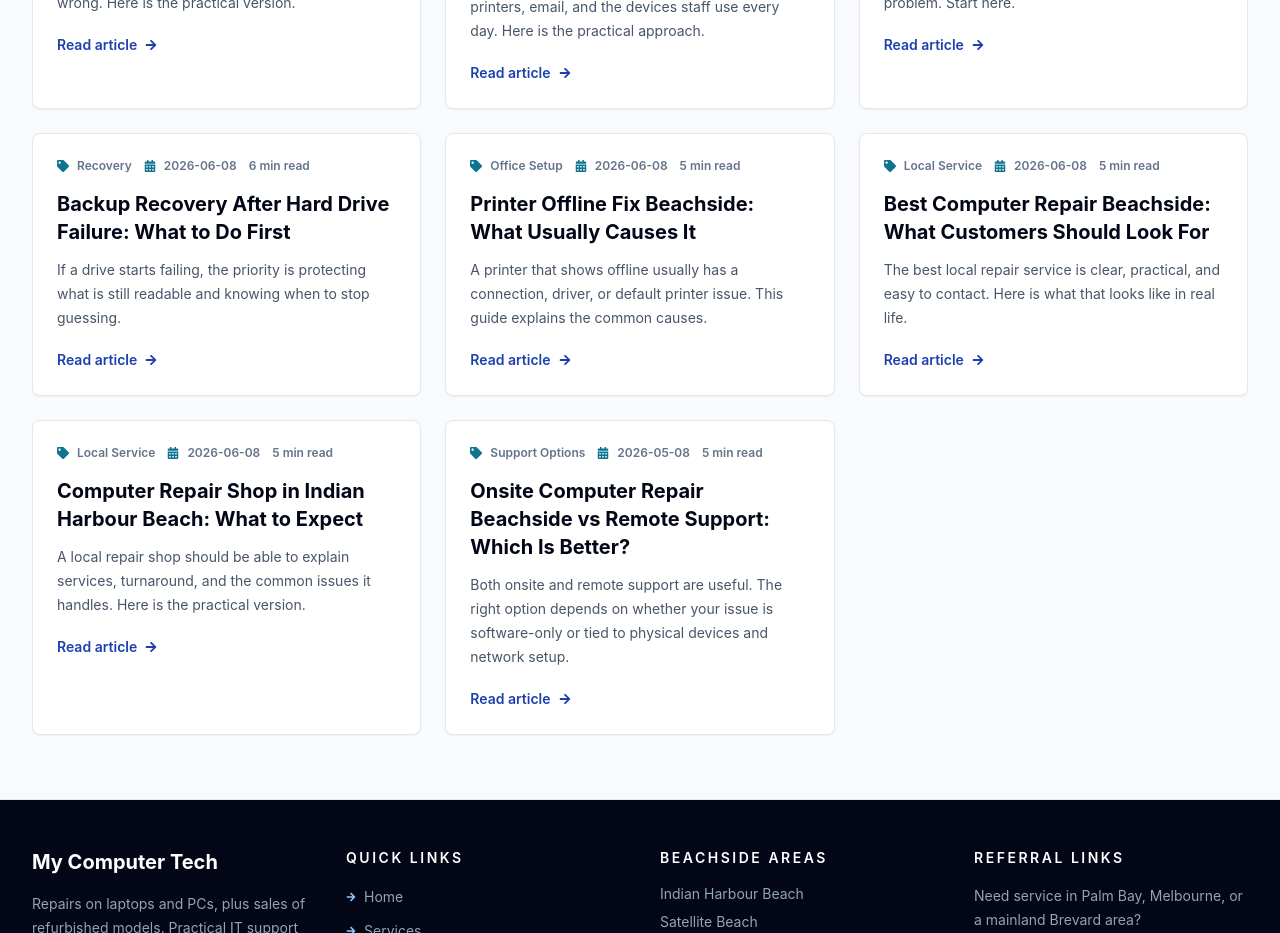
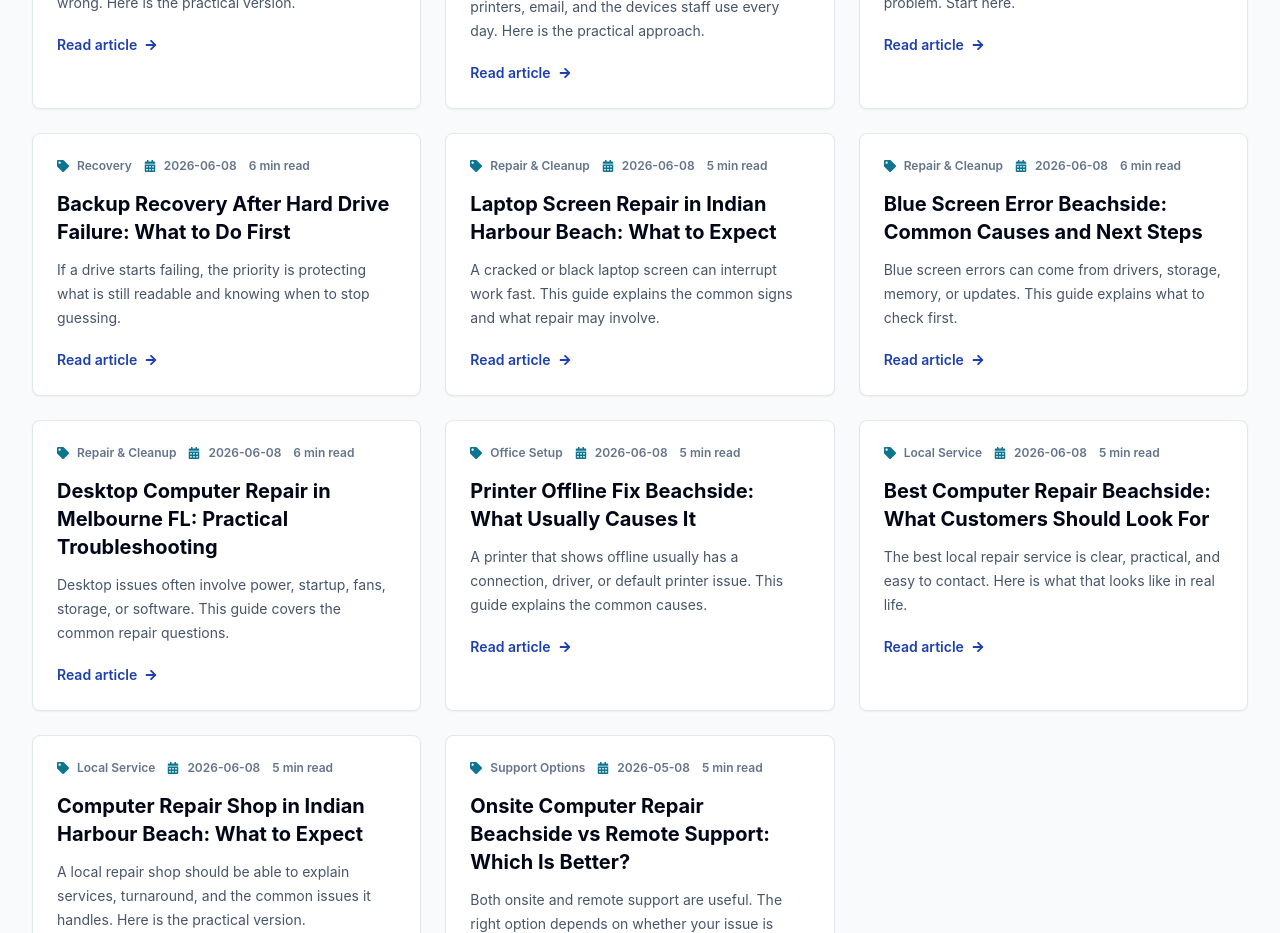
Before and after one commit to nomadghibi/mycomputertech, a React (Vite) app: page /blog in a window 1280 px wide. Shown: the part 3320-4253 px from the top of the page. Built offline with nearby package versions, Linux system fonts and the light colour scheme; no server answers.

Commit message:
Add laptop screen and desktop repair blog posts

```diff
--- a/src/data/blogPosts.js
+++ b/src/data/blogPosts.js
@@ -756,6 +756,87 @@ export const blogPosts = [
     ],
   },
   {
+    slug: 'laptop-screen-repair-indian-harbour-beach',
+    title: 'Laptop Screen Repair in Indian Harbour Beach: What to Expect',
+    excerpt:
+      'A cracked or black laptop screen can interrupt work fast. This guide explains the common signs and what repair may involve.',
+    description:
+      'Need laptop screen repair in Indian Harbour Beach? Learn what usually happens when a screen cracks, flickers, or goes dark.',
+    keywords:
+      'laptop screen repair Indian Harbour Beach, cracked laptop screen repair, laptop repair beachside, black laptop screen, laptop display issues',
+    publishedDate: '2026-06-08',
+    category: 'Repair & Cleanup',
+    readTime: '5 min read',
+    content: [
+      {
+        heading: 'A screen problem is not always a full computer failure',
+        body: 'If the laptop powers on but the display is cracked, dark, or flickering, the issue may be isolated to the screen or display path rather than the whole machine.',
+      },
+      {
+        heading: 'External testing can help narrow it down',
+        body: 'Connecting the laptop to an external display can show whether the machine itself is still working. That helps determine the next repair step.',
+      },
+      {
+        heading: 'Why local repair is useful',
+        body: 'A local technician can assess the screen, hinges, cable behavior, and replacement path in one visit instead of guessing from symptoms alone.',
+      },
+    ],
+  },
+  {
+    slug: 'blue-screen-error-beachside-fix',
+    title: 'Blue Screen Error Beachside: Common Causes and Next Steps',
+    excerpt:
+      'Blue screen errors can come from drivers, storage, memory, or updates. This guide explains what to check first.',
+    description:
+      'Need blue screen repair beachside? Learn common causes of BSOD crashes and when local computer repair is the right move.',
+    keywords:
+      'blue screen repair beachside, blue screen error, BSOD fix, computer keeps crashing, computer repair near me',
+    publishedDate: '2026-06-08',
+    category: 'Repair & Cleanup',
+    readTime: '6 min read',
+    content: [
+      {
+        heading: 'Drivers and updates are common triggers',
+        body: 'A new driver, update, or conflicting piece of software can cause repeated blue screen crashes, especially after a recent change.',
+      },
+      {
+        heading: 'Storage and memory issues can also be involved',
+        body: 'Faulty drives, low disk health, or memory problems can create instability that looks like random crashing until the root cause is checked.',
+      },
+      {
+        heading: 'When to get it looked at locally',
+        body: 'If the computer keeps crashing or will not stay on long enough to work, local repair is usually the fastest path to a real diagnosis.',
+      },
+    ],
+  },
+  {
+    slug: 'desktop-computer-repair-melbourne-fl',
+    title: 'Desktop Computer Repair in Melbourne FL: Practical Troubleshooting',
+    excerpt:
+      'Desktop issues often involve power, startup, fans, storage, or software. This guide covers the common repair questions.',
+    description:
+      'Need desktop computer repair in Melbourne FL? Learn the common signs of desktop trouble and what local support can handle.',
+    keywords:
+      'desktop computer repair Melbourne FL, PC repair Melbourne FL, desktop repair near me, computer repair Melbourne FL, slow desktop repair',
+    publishedDate: '2026-06-08',
+    category: 'Repair & Cleanup',
+    readTime: '6 min read',
+    content: [
+      {
+        heading: 'Desktop issues often start with power or startup',
+        body: 'A desktop that will not turn on, boots slowly, or keeps restarting may need a power check, storage review, or startup troubleshooting.',
+      },
+      {
+        heading: 'Fans, noise, and heat can matter',
+        body: 'Unusual fan noise or heat can point to airflow or hardware concerns that should be handled before the system gets worse.',
+      },
+      {
+        heading: 'Local troubleshooting saves time',
+        body: 'A local technician can inspect the full desktop setup, including peripherals, cables, and monitors, rather than focusing on one symptom alone.',
+      },
+    ],
+  },
+  {
     slug: 'printer-offline-fix-beachside',
     title: 'Printer Offline Fix Beachside: What Usually Causes It',
     excerpt:
--- a/src/pages/ServiceAreas.jsx
+++ b/src/pages/ServiceAreas.jsx
@@ -158,6 +158,18 @@ const localSearchLinks = [
   {
     label: 'Computer repair shop Indian Harbour Beach',
     to: '/blog/computer-repair-shop-indian-harbour-beach-guide',
+  },
+  {
+    label: 'Laptop screen repair Indian Harbour Beach',
+    to: '/blog/laptop-screen-repair-indian-harbour-beach',
+  },
+  {
+    label: 'Blue screen error beachside',
+    to: '/blog/blue-screen-error-beachside-fix',
+  },
+  {
+    label: 'Desktop computer repair Melbourne FL',
+    to: '/blog/desktop-computer-repair-melbourne-fl',
   },
 ];
 
```
Also changed, not shown: 1 other file (tests, documents, lock files or other folders).
